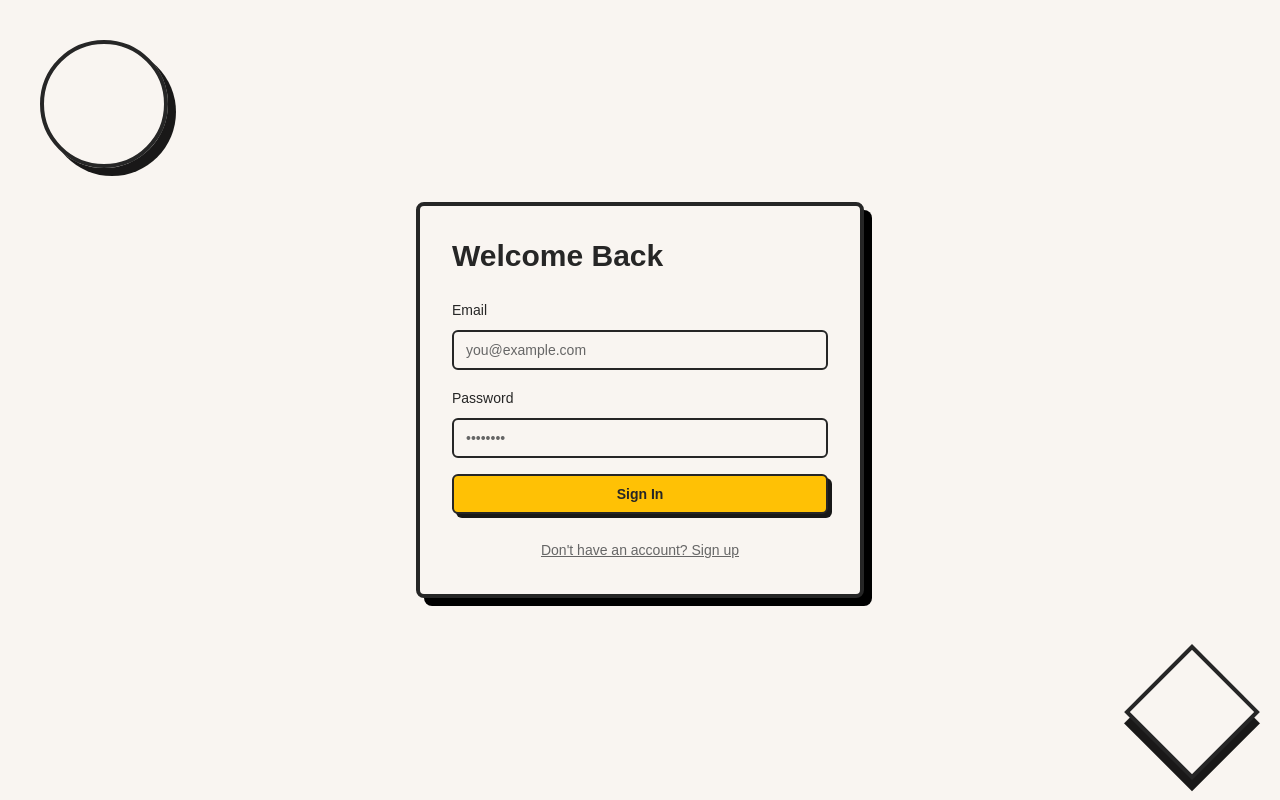
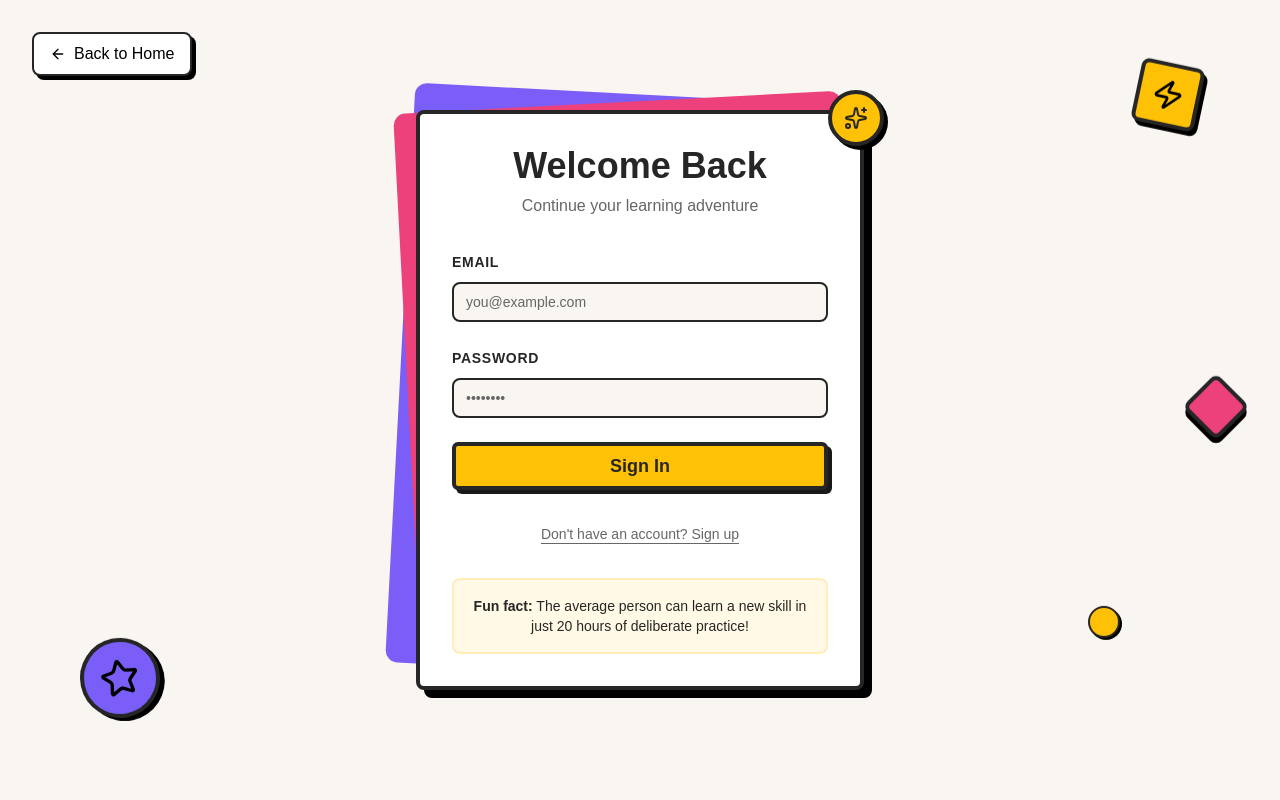
Before and after one commit to Tetraslam/onemonth-dev, a React (Vite) app in the folder frontend/: page /auth in a window 1280 px wide. Built offline with nearby package versions, Linux system fonts and the light colour scheme; no server answers.

Commit message:
updated auth page

```diff
--- a/frontend/src/pages/AuthPage.tsx
+++ b/frontend/src/pages/AuthPage.tsx
@@ -1,5 +1,5 @@
 import { useState, useEffect } from 'react'
-import { useNavigate } from 'react-router-dom'
+import { useNavigate, Link } from 'react-router-dom'
 import { Auth } from '@supabase/auth-ui-react'
 import { ThemeSupa } from '@supabase/auth-ui-shared'
 import { supabase } from '@/lib/supabase'
@@ -8,6 +8,7 @@ import { Input } from '@/components/ui/input'
 import { Label } from '@/components/ui/label'
 import { Card } from '@/components/ui/card'
 import { toast } from 'sonner'
+import { ArrowLeft, Sparkles, Zap, Star } from 'lucide-react'
 
 export default function AuthPage() {
   const [email, setEmail] = useState('')
@@ -122,15 +123,42 @@ export default function AuthPage() {
   }
 
   return (
-    <div className="min-h-screen bg-background flex items-center justify-center p-4">
-      <Card className="max-w-md w-full p-8 border-4 border-foreground shadow-[8px_8px_0_0_rgb(0,0,0)]">
-        <h1 className="text-3xl font-bold mb-6 text-foreground">
-          {isSignUp ? 'Create Account' : 'Welcome Back'}
+    <div className="min-h-screen bg-background relative overflow-hidden">
+      {/* Back to home button */}
+      <Link
+        to="/"
+        className="absolute top-8 left-8 z-10 inline-flex items-center gap-2 px-4 py-2 bg-white border-2 border-foreground rounded-lg shadow-[4px_4px_0_0_rgb(0,0,0)] hover:translate-x-[2px] hover:translate-y-[2px] hover:shadow-[2px_2px_0_0_rgb(0,0,0)] transition-all"
+      >
+        <ArrowLeft className="w-4 h-4" />
+        <span className="font-medium">Back to Home</span>
+      </Link>
+
+      {/* Main content */}
+      <div className="min-h-screen flex items-center justify-center p-4">
+        <div className="relative">
+          {/* Decorative cards behind main card */}
+          <div className="absolute -top-4 -left-4 w-full h-full bg-secondary rounded-xl transform rotate-3" />
+          <div className="absolute -top-2 -left-2 w-full h-full bg-accent rounded-xl transform -rotate-3" />
+
+          {/* Main auth card */}
+          <Card className="relative max-w-md w-full p-8 bg-white border-4 border-foreground shadow-[8px_8px_0_0_rgb(0,0,0)]">
+            {/* Decorative icon */}
+            <div className="absolute -top-6 -right-6 p-3 bg-primary rounded-full border-4 border-foreground shadow-[4px_4px_0_0_rgb(0,0,0)]">
+              <Sparkles className="w-6 h-6" />
+            </div>
+
+            <div className="text-center mb-8">
+              <h1 className="text-4xl font-bold mb-2 text-foreground">
+                {isSignUp ? 'Join the Club' : 'Welcome Back'}
               </h1>
+              <p className="text-muted-foreground">
+                {isSignUp ? 'Start your 30-day journey' : 'Continue your learning adventure'}
+              </p>
+            </div>
 
-        <form onSubmit={handleAuth} className="space-y-4">
+            <form onSubmit={handleAuth} className="space-y-6">
               <div className="space-y-2">
-            <Label htmlFor="email" className="text-sm font-medium">
+                <Label htmlFor="email" className="text-sm font-bold uppercase tracking-wider">
                   Email
                 </Label>
                 <Input
@@ -139,13 +167,13 @@ export default function AuthPage() {
                   value={email}
                   onChange={(e) => setEmail(e.target.value)}
                   required
-              className="border-2 border-foreground focus:ring-2 focus:ring-primary"
+                  className="border-2 border-foreground rounded-lg focus:ring-4 focus:ring-primary/20 focus:border-primary transition-all"
                   placeholder="you@example.com"
                 />
               </div>
 
               <div className="space-y-2">
-            <Label htmlFor="password" className="text-sm font-medium">
+                <Label htmlFor="password" className="text-sm font-bold uppercase tracking-wider">
                   Password
                 </Label>
                 <Input
@@ -154,7 +182,7 @@ export default function AuthPage() {
                   value={password}
                   onChange={(e) => setPassword(e.target.value)}
                   required
-              className="border-2 border-foreground focus:ring-2 focus:ring-primary"
+                  className="border-2 border-foreground rounded-lg focus:ring-4 focus:ring-primary/20 focus:border-primary transition-all"
                   placeholder="••••••••"
                 />
               </div>
@@ -162,25 +190,73 @@ export default function AuthPage() {
               <Button
                 type="submit"
                 disabled={loading}
-            className="w-full bg-primary text-primary-foreground border-2 border-foreground shadow-[4px_4px_0_0_rgb(0,0,0)] hover:translate-x-[2px] hover:translate-y-[2px] hover:shadow-[2px_2px_0_0_rgb(0,0,0)] transition-all"
+                className="w-full h-12 text-lg font-bold bg-primary text-primary-foreground border-4 border-foreground shadow-[6px_6px_0_0_rgb(0,0,0)] hover:translate-x-[3px] hover:translate-y-[3px] hover:shadow-[3px_3px_0_0_rgb(0,0,0)] transition-all disabled:opacity-50 disabled:cursor-not-allowed"
               >
-            {loading ? 'Loading...' : (isSignUp ? 'Sign Up' : 'Sign In')}
+                {loading ? 'Loading...' : (isSignUp ? 'Create Account' : 'Sign In')}
               </Button>
             </form>
 
-        <div className="mt-6 text-center">
+            <div className="mt-8 text-center">
               <button
                 onClick={() => setIsSignUp(!isSignUp)}
-            className="text-sm text-muted-foreground hover:text-foreground underline"
+                className="text-sm font-medium text-muted-foreground hover:text-foreground underline underline-offset-4 transition-colors"
               >
                 {isSignUp ? 'Already have an account? Sign in' : "Don't have an account? Sign up"}
               </button>
             </div>
+
+            {/* Fun fact */}
+            <div className="mt-8 p-4 bg-primary/10 rounded-lg border-2 border-primary/20">
+              <p className="text-sm text-center">
+                <span className="font-bold">Fun fact:</span> The average person can learn a new skill in just 20 hours of deliberate practice!
+              </p>
+            </div>
           </Card>
+        </div>
+      </div>
 
-      {/* Decorative shapes with gradient backgrounds */}
-      <div className="fixed top-10 left-10 w-32 h-32 neo-gradient-blue rounded-full border-4 border-foreground neo-brutal-shadow-lg" />
-      <div className="fixed bottom-10 right-10 w-24 h-24 neo-gradient-pink rotate-45 border-4 border-foreground neo-brutal-shadow-lg" />
+      {/* Decorative floating elements */}
+      <div className="absolute top-20 right-20 animate-float">
+        <div className="w-16 h-16 bg-primary rounded-lg border-4 border-foreground shadow-[4px_4px_0_0_rgb(0,0,0)] flex items-center justify-center transform rotate-12">
+          <Zap className="w-8 h-8" />
+        </div>
+      </div>
+
+      <div className="absolute bottom-20 left-20 animate-float-delayed">
+        <div className="w-20 h-20 bg-secondary rounded-full border-4 border-foreground shadow-[4px_4px_0_0_rgb(0,0,0)] flex items-center justify-center transform -rotate-12">
+          <Star className="w-10 h-10" />
+        </div>
+      </div>
+
+      <div className="absolute top-1/2 right-10 animate-float">
+        <div className="w-12 h-12 bg-accent rounded-lg border-4 border-foreground shadow-[4px_4px_0_0_rgb(0,0,0)] transform rotate-45" />
+      </div>
+
+      <div className="absolute bottom-40 right-40 animate-float-delayed">
+        <div className="w-8 h-8 bg-primary rounded-full border-2 border-foreground shadow-[2px_2px_0_0_rgb(0,0,0)]" />
+      </div>
+
+      {/* Add floating animation styles */}
+      <style jsx>{`
+        @keyframes float {
+          0%, 100% { transform: translateY(0px) rotate(var(--rotate, 0deg)); }
+          50% { transform: translateY(-20px) rotate(var(--rotate, 0deg)); }
+        }
+
+        @keyframes float-delayed {
+          0%, 100% { transform: translateY(0px) rotate(var(--rotate, 0deg)); }
+          50% { transform: translateY(-15px) rotate(var(--rotate, 0deg)); }
+        }
+
+        .animate-float {
+          animation: float 4s ease-in-out infinite;
+        }
+
+        .animate-float-delayed {
+          animation: float-delayed 4s ease-in-out infinite;
+          animation-delay: 2s;
+        }
+      `}</style>
     </div>
   )
 }
```
Lines whose indentation alone changed are shown as unchanged.
